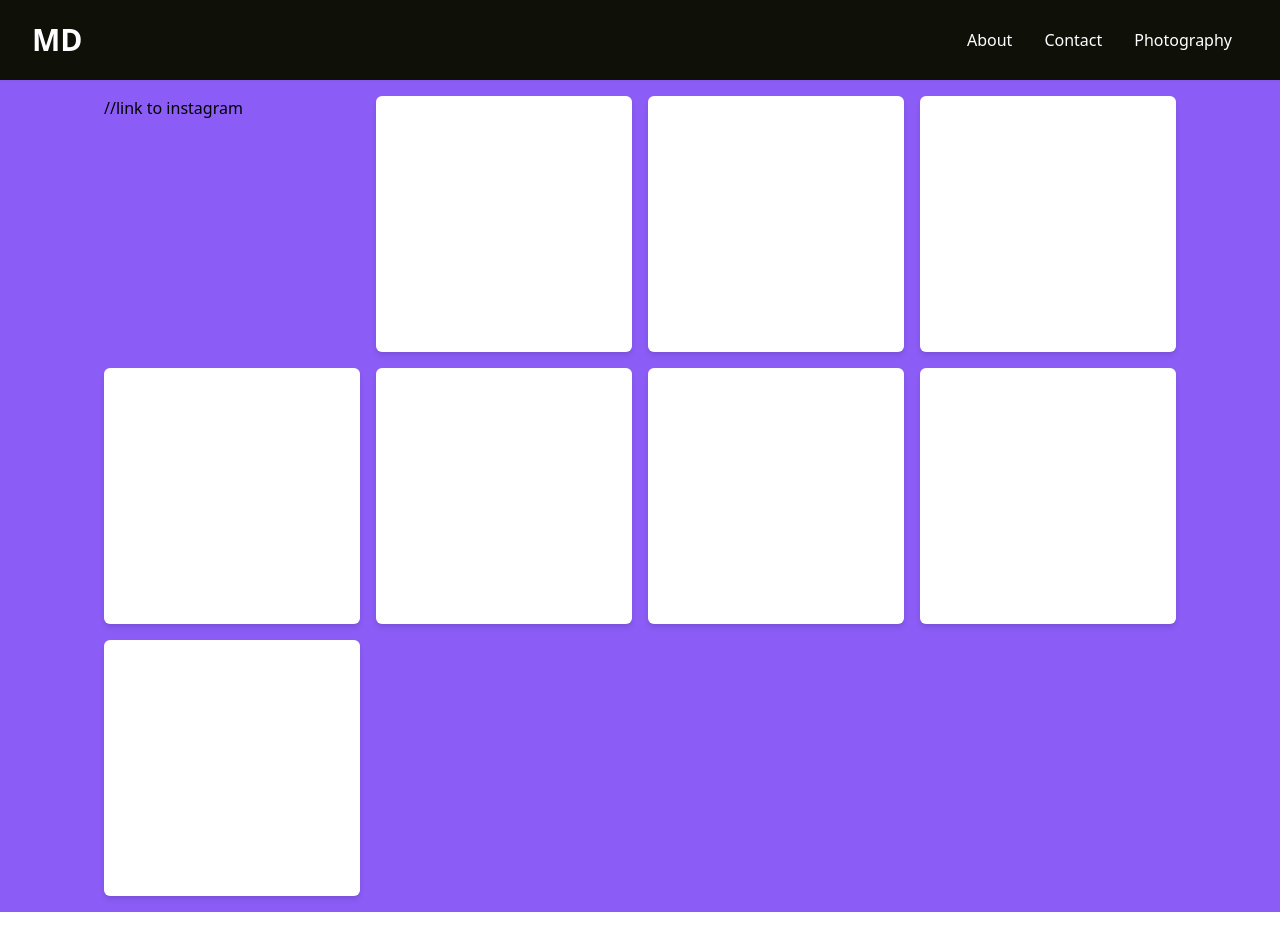
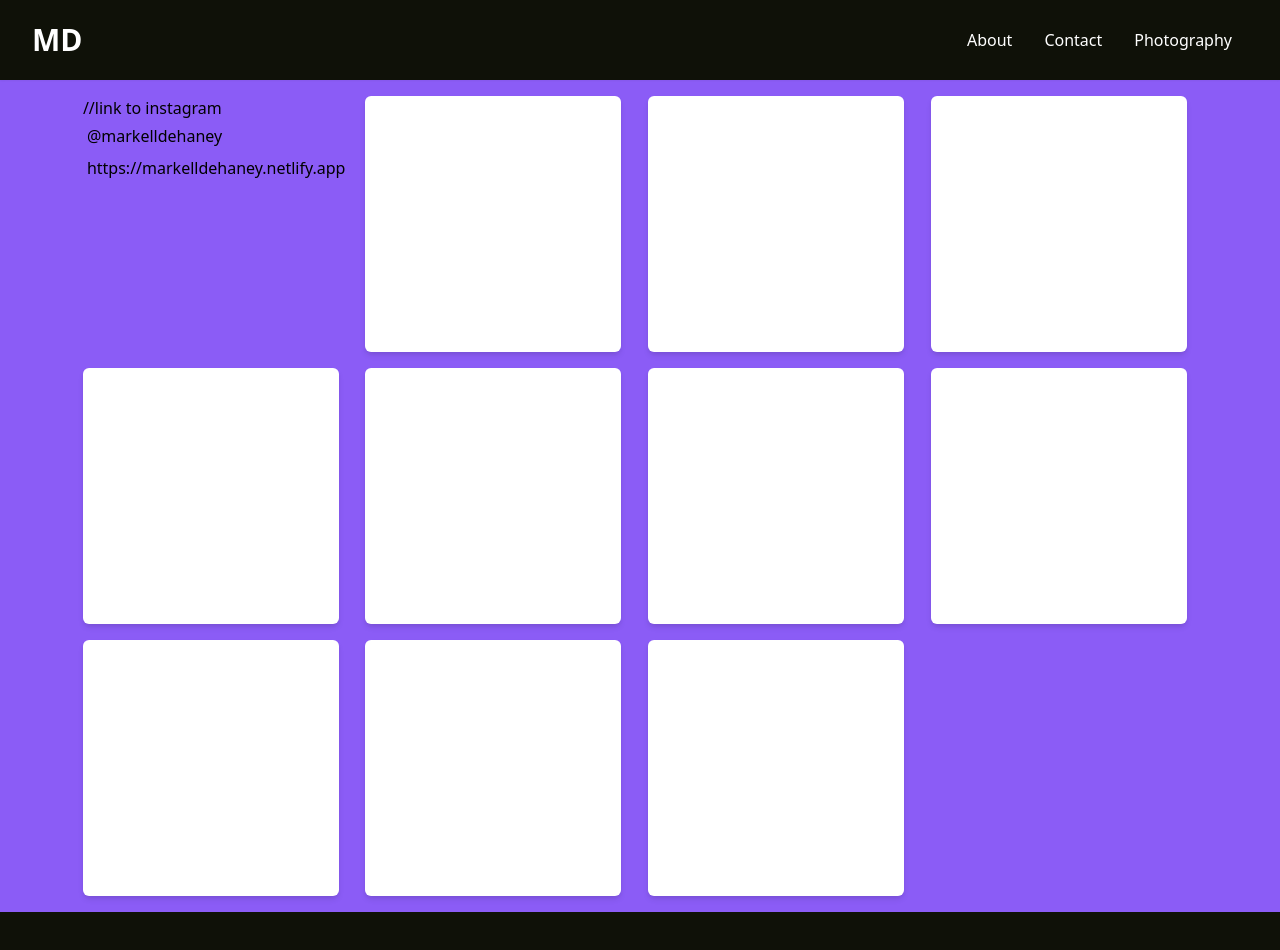
Before and after one commit to markelld/Tailwind-x-React, a React (Create React App) app: page / in a window 1280 px wide. Shown: the top 950 px of the page. Before the commit the page ends 912 px from the top, so only its background shows below. Built offline with nearby package versions, Linux system fonts and the light colour scheme.

Commit message:
ui edits

```diff
--- a/src/components/footer.jsx
+++ b/src/components/footer.jsx
@@ -2,7 +2,7 @@ import React from "react";
 
 const Footer = () => {
   return (
-    <div>
+    <div className="h-32" style={{background:"#0F1108"}}>
 
     </div>
   )
--- a/src/screens/Home.jsx
+++ b/src/screens/Home.jsx
@@ -1,29 +1,24 @@
 import React from "react";
+import{ Link } from "react-router-dom";
+
 
 const Home = () => {
 
   return (
-    // <div className="flex justify-center min-h-screen bg-purple-500 ">
-    //   <div className="min-w-full min-h-screen grid-place-items-center">
-    //     <div className="p-4 max-w-5xl grid gap-4 sm:grid-cols-2 md:grid-cols-3 lg:grid-cols-4">
-    //       <h1>Markell Dehaney</h1>
-    //       <div className="bg-white rounded-md shadow-md h-32 w-32"></div>
-    //       <div className="bg-white rounded-md shadow-md h-16"></div>
-    //       <div className="bg-white rounded-md shadow-md h-16"></div>
-    //       <div className="bg-white rounded-md shadow-md h-16"></div>
-    //       <div className="bg-white rounded-md shadow-md h-16"></div>
-    //       <div className="bg-white rounded-md shadow-md h-16"></div>
-    //       <div className="bg-white rounded-md shadow-md h-16"></div>
-    //       <div className="bg-white rounded-md shadow-md h-16"></div>
-    //     </div>
-    //   </div>
-    // </div>
     <div className=" flex justify-center min-h-full bg-purple-500">
       <div className=" min-h-full grid-place-items-center">
         <div className="p-4 grid gap-4 sm:grid-cols-2 md:grid-cols-3 lg:grid-cols-4">
-          <div>
+          <div className="">
             //link to instagram
+            <Link>
+              <h1 className="p-1">@markelldehaney</h1>
+            </Link>
+            <Link>
+              <h1 className="p-1">https://markelldehaney.netlify.app</h1>
+            </Link>
           </div>
+          <div className="bg-white rounded-md shadow-md h-64 w-64"></div>
+          <div className="bg-white rounded-md shadow-md h-64 w-64"></div>
           <div className="bg-white rounded-md shadow-md h-64 w-64"></div>
           <div className="bg-white rounded-md shadow-md h-64 w-64"></div>
           <div className="bg-white rounded-md shadow-md h-64 w-64"></div>
```
